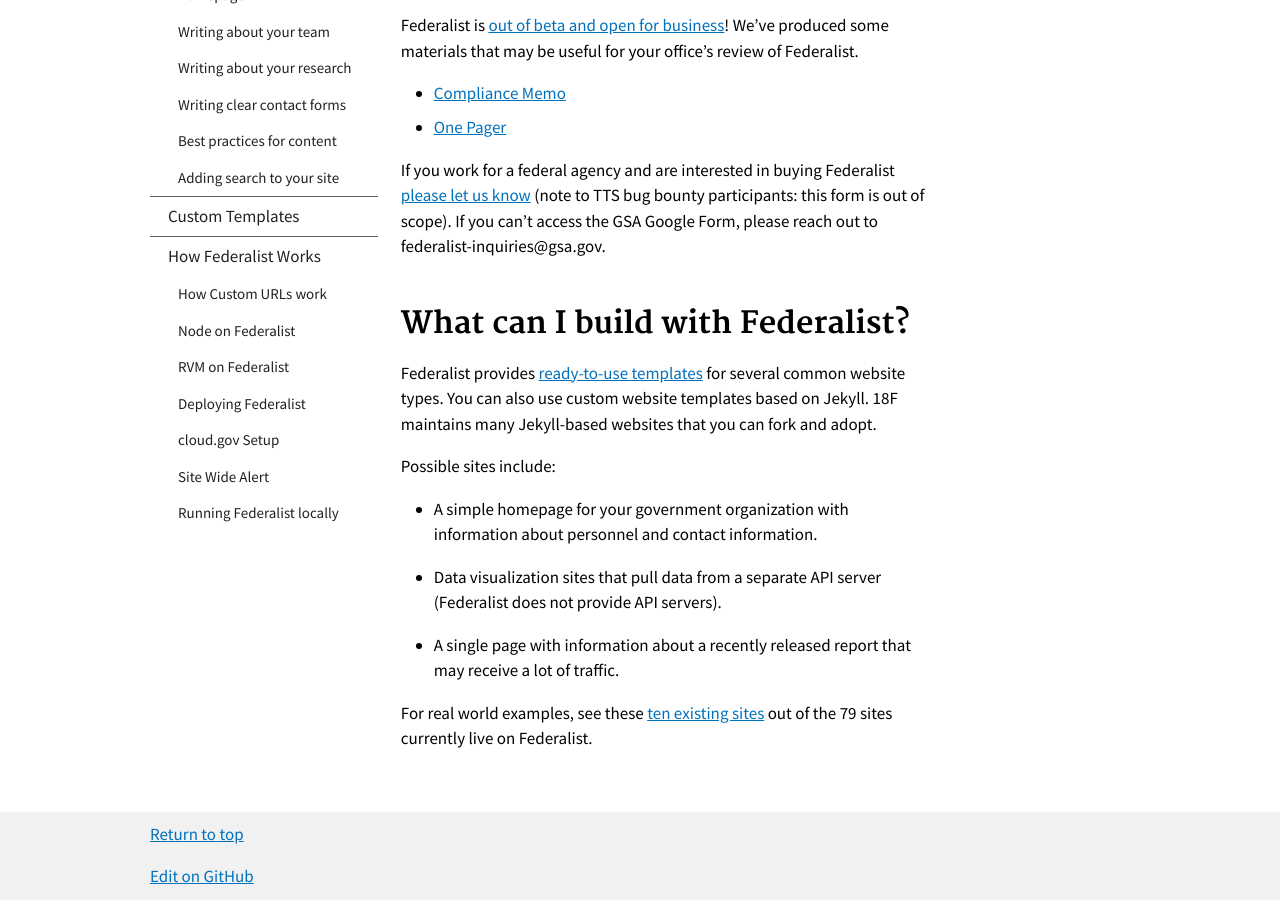
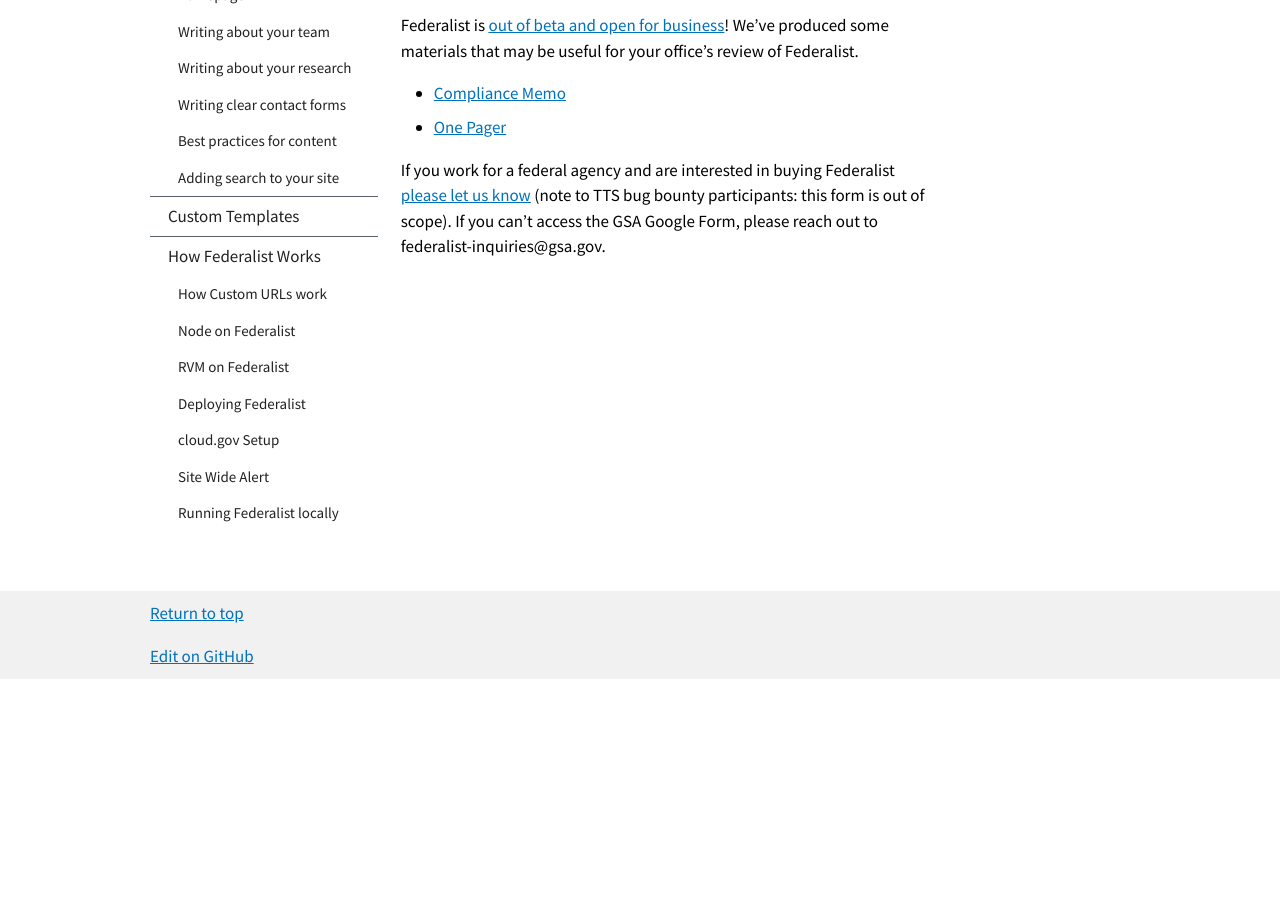
Before and after one commit to Macy-FK/federaliste, a Jekyll site: the page built from pages/index.md, in a window 1280 px wide and 900 px high, scrolled down 610 px. Built offline with Jekyll 4.4.1, drawn with Linux system fonts in a browser that asks for light colours; Markdown is read by kramdown in place of the engine named in the settings; after the commit the page ends 1289 px from its top, so only the background shows below that.

Commit message:
update homepage

```diff
--- a/pages/index.md
+++ b/pages/index.md
@@ -15,17 +15,3 @@ Federalist is [out of beta and open for business](https://18f.gsa.gov/2017/06/01
   * [One Pager]({{site.baseurl}}/assets/Federalist-One-Pager.pdf)
 
 If you work for a federal agency and are interested in buying Federalist [please let us know](https://docs.google.com/forms/d/1iB8aW7c9r1QH3s8XElQCrnXRGjAiPUYpWG1CMeEqGIo/viewform) (note to TTS bug bounty participants: this form is out of scope). If you can't access the GSA Google Form, please reach out to federalist-inquiries@gsa.gov.
-
-## What can I build with Federalist?
-
-Federalist provides [ready-to-use templates]({{site.baseurl}}/pages/using-federalist/#federalist-templates) for several common website types. You can also use custom website templates based on Jekyll. 18F maintains many Jekyll-based websites that you can fork and adopt.
-
-Possible sites include:
-
-- A simple homepage for your government organization with information about personnel and contact information.
-
-- Data visualization sites that pull data from a separate API server (Federalist does not provide API servers).
-
-- A single page with information about a recently released report that may receive a lot of traffic.
-
-For real world examples, see these [ten existing sites]({{site.baseurl}}/pages/about-federalist/example-sites/) out of the 79 sites currently live on Federalist.
```
